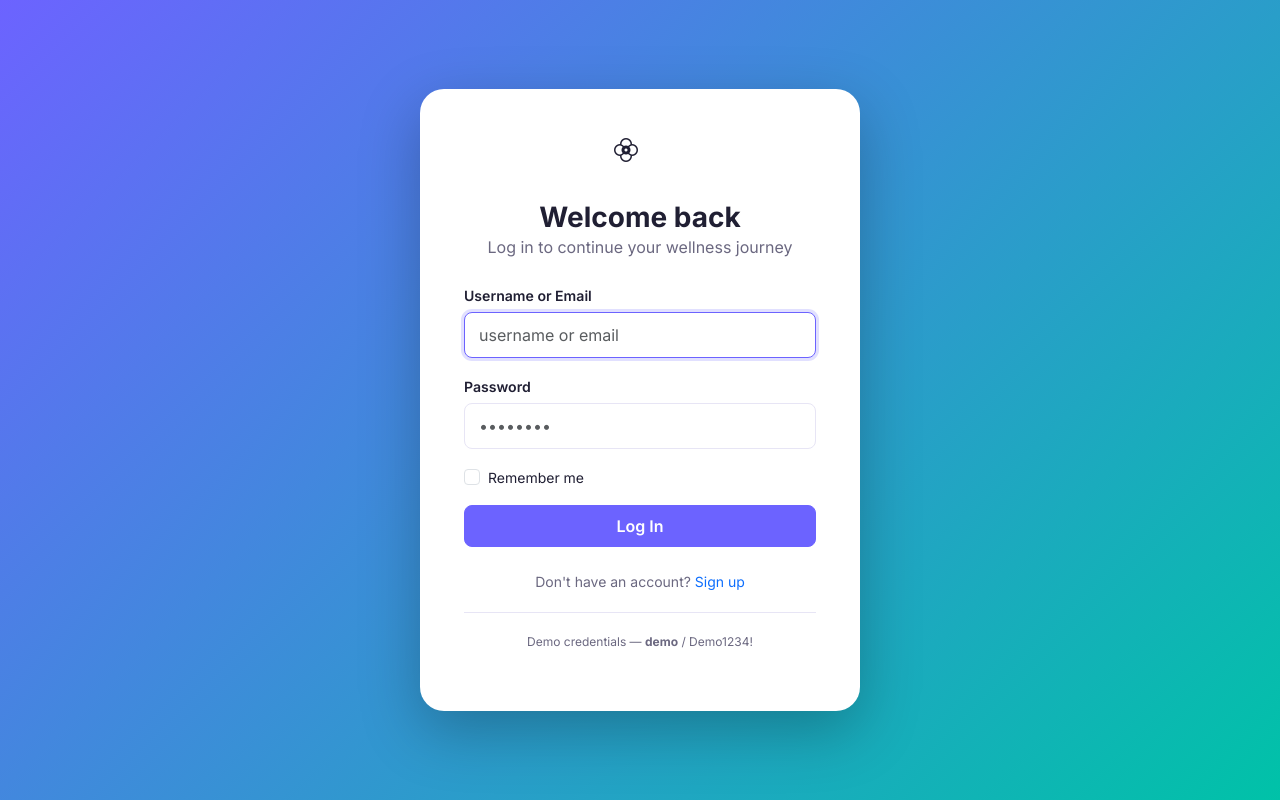
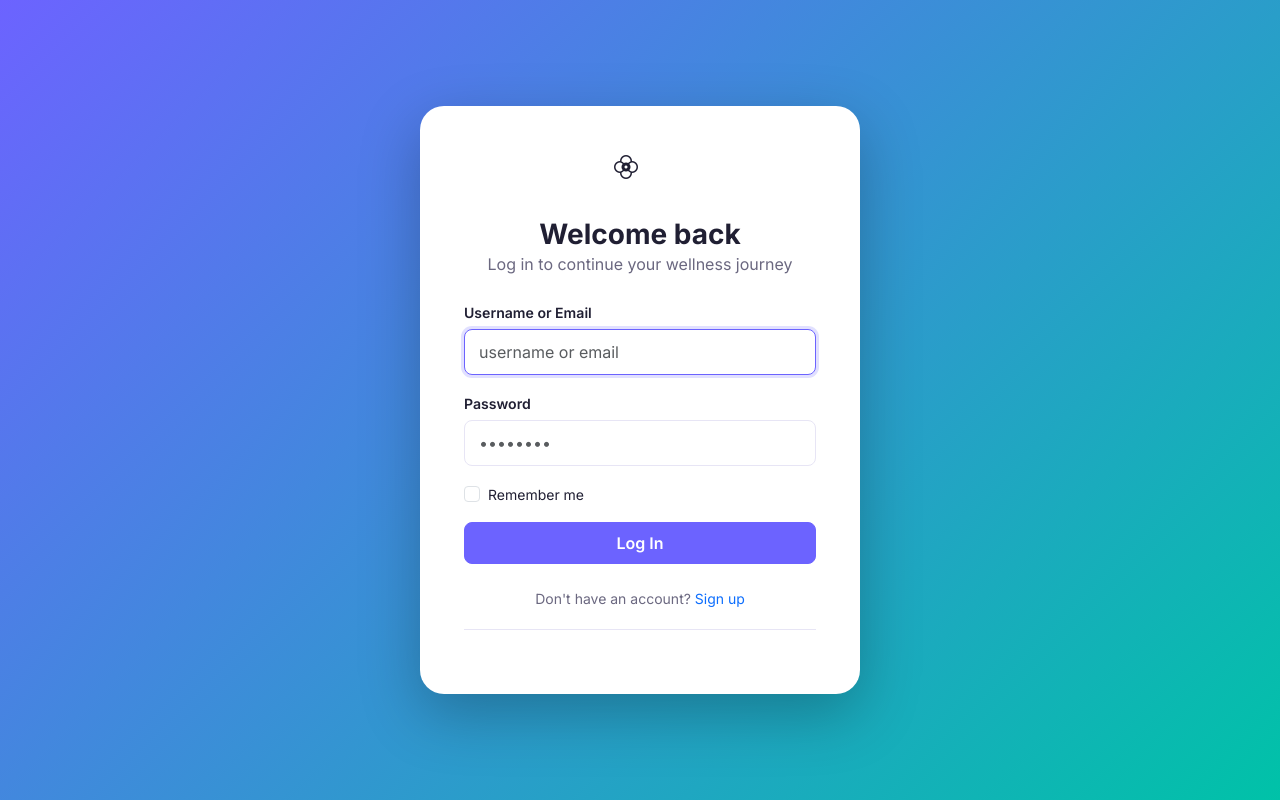
Before and after one commit to Emmy-code67/calmora-project, a Flask app: page /auth/login in a window 1280 px wide. Run offline with Flask 3, Linux system fonts and the light colour scheme; some libraries are stand-ins or nearby versions.

Commit message:
updated login

```diff
--- a/app/templates/auth/login.html
+++ b/app/templates/auth/login.html
@@ -30,9 +30,9 @@
       Don't have an account? <a href="{{ url_for('auth.register') }}">Sign up</a>
     </p>
     <div class="divider"></div>
-    <p class="text-center text-muted-soft" style="font-size:.75rem;">
+    <!-- <p class="text-center text-muted-soft" style="font-size:.75rem;">
       Demo credentials — <strong>demo</strong> / Demo1234!
-    </p>
+    </p> -->
   </div>
 </div>
 {% endblock %}
```
